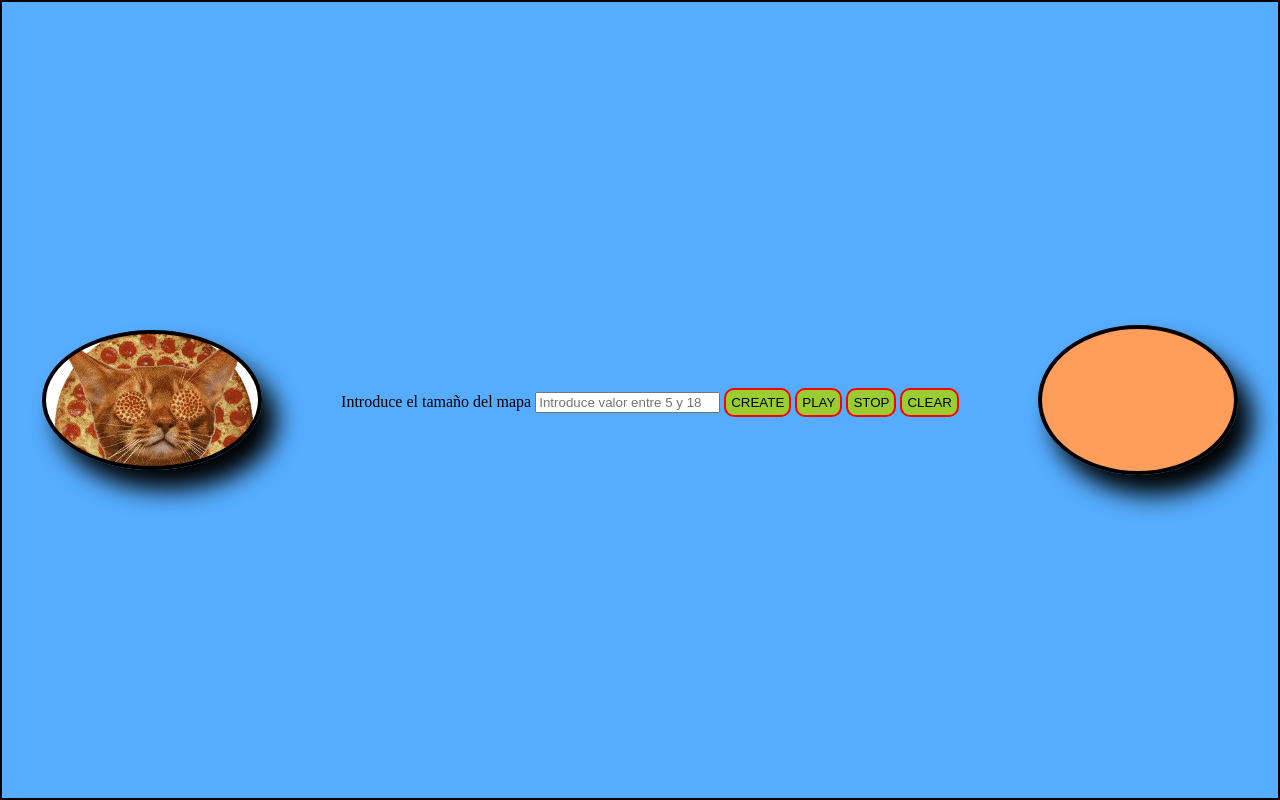
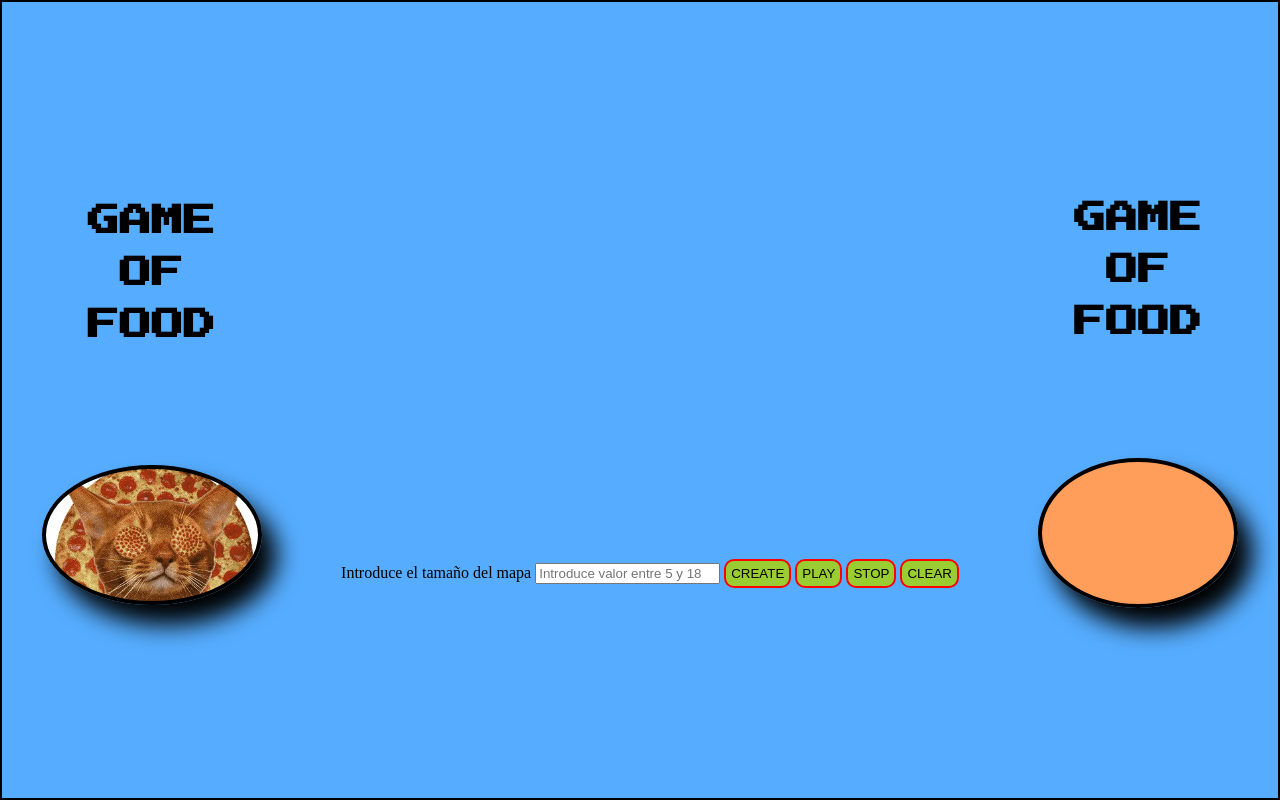
Before and after one commit to CPajares/Game-of-food, a website: page build/index.html in a window 1280 px wide. Drawn offline with Linux system fonts and the light colour scheme.

Commit message:
add title to wrap gifts

```diff
--- a/src/styles.css
+++ b/src/styles.css
@@ -23,6 +23,23 @@ body {
 .container .container_board {
   display: flex;
   flex-direction: column;
+  justify-content: space-around;
+  height: 90%;
+}
+.container .wrap-gifts {
+  display: flex;
+  flex-direction: column;
+  justify-content: space-evenly;
+  height: 80%;
+}
+.container .wrap-gifts__title {
+  display: flex;
+  flex-direction: column;
+}
+.container .wrap-gifts__title h1 {
+  margin: 10px;
+  text-align: center;
+  font-family: "Press Start 2P", cursive;
 }
 .container .gift-pizza {
   width: 220px;
```
Also changed, not shown: build/index.html, build/styles.scss, 1 other file.
